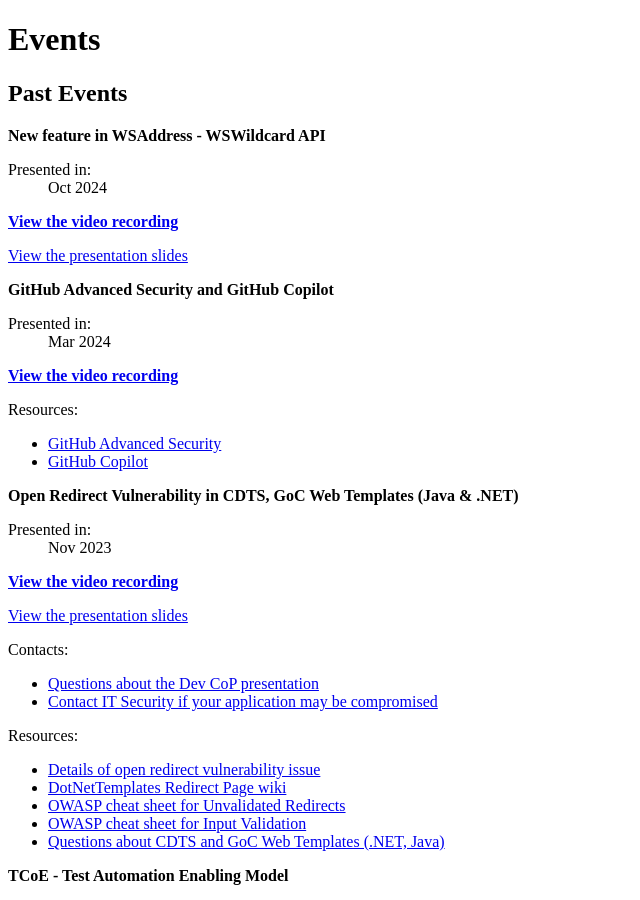
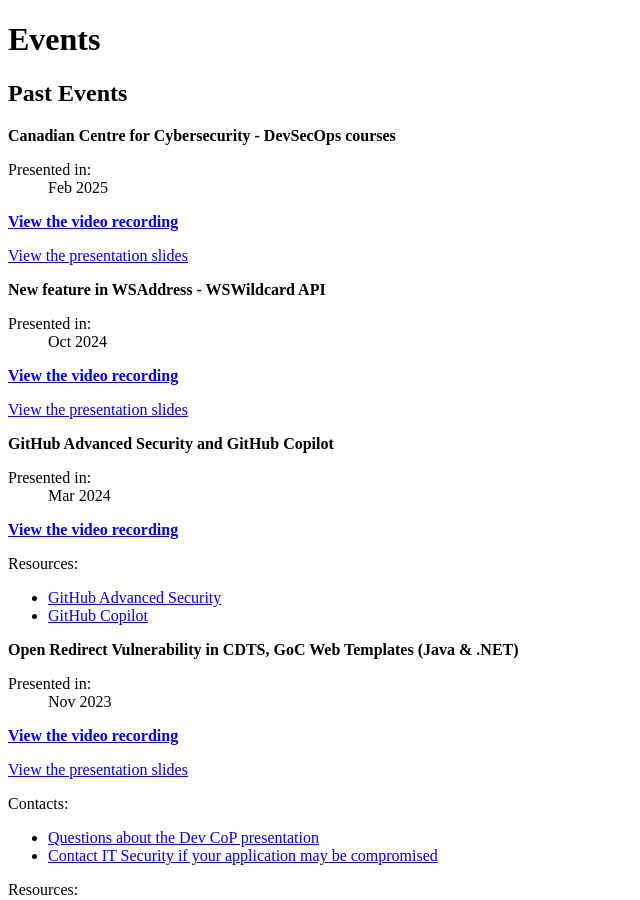
Before and after one commit to esdc-devcop/esdc-devcop.github.io, a Jekyll site: the page built from docs/_pages/events.md, in a window 1280 px wide and 900 px high. Shown: the whole window, without its empty margins (0-640 px from the left). Built offline with Jekyll 4.4.1, drawn with Linux system fonts in a browser that asks for light colours; comment, search, counter and statistics services are not loaded.

Commit message:
added devcop content for feb 2025

```diff
--- a/docs/_data/events.yml
+++ b/docs/_data/events.yml
@@ -1,4 +1,9 @@
 past:
+  - month: Feb 2025
+    topic: Canadian Centre for Cybersecurity - DevSecOps courses
+    recording: https://014gc.sharepoint.com/:v:/r/sites/DEVCommunity/Shared%20Documents/DevCoP%20-%20Past%20Events/2025_02_26_DevCoP.mp4?csf=1&web=1&e=dBBZXi
+    presentation: https://014gc.sharepoint.com/:p:/r/sites/DEVCommunity/Shared%20Documents/DevCoP%20-%20Past%20Events/2025_02_26_devcop_cyberCentreLearningHub.pptx?d=w801b425bd307442b818e2bd1a70cde06&csf=1&web=1&e=OfkbqW
+
   - month: Oct 2024
     topic: New feature in WSAddress - WSWildcard API
     recording: https://014gc.sharepoint.com/:v:/r/sites/DEVCommunity/Shared%20Documents/DevCoP%20-%20Past%20Events/2024_10_22_DevCoP.mp4?csf=1&web=1&e=1JWxh7
```
Also changed, not shown: 1 other file.
